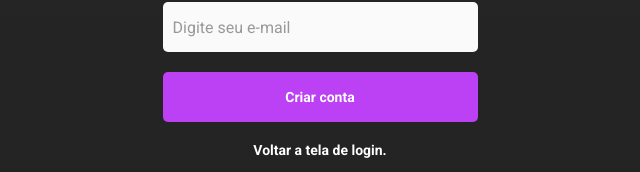
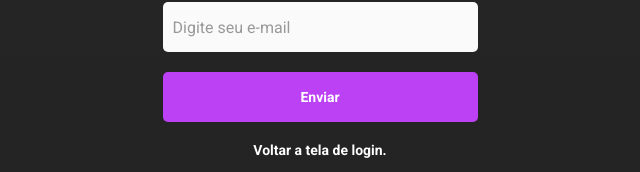
Before and after one commit to victorcrbt/frontend-dev-social, a React (Create React App) app: page /recuperar_senha in a window 1280 px wide. Shown: the part 397-569 px from the top of the page, without its empty margins (320-960 px from the left). Built offline with nearby package versions, Linux system fonts and the light colour scheme.

Commit message:
fix: fixed submit button text

```diff
--- a/src/pages/RecoveryPass/index.js
+++ b/src/pages/RecoveryPass/index.js
@@ -32,7 +32,7 @@
           onChange={e => setEmail(e.target.value)}
         />
 
-        <Button type="submit">Criar conta</Button>
+        <Button type="submit">Enviar</Button>
       </Form>
 
       <Link to="/">Voltar a tela de login.</Link>
```
